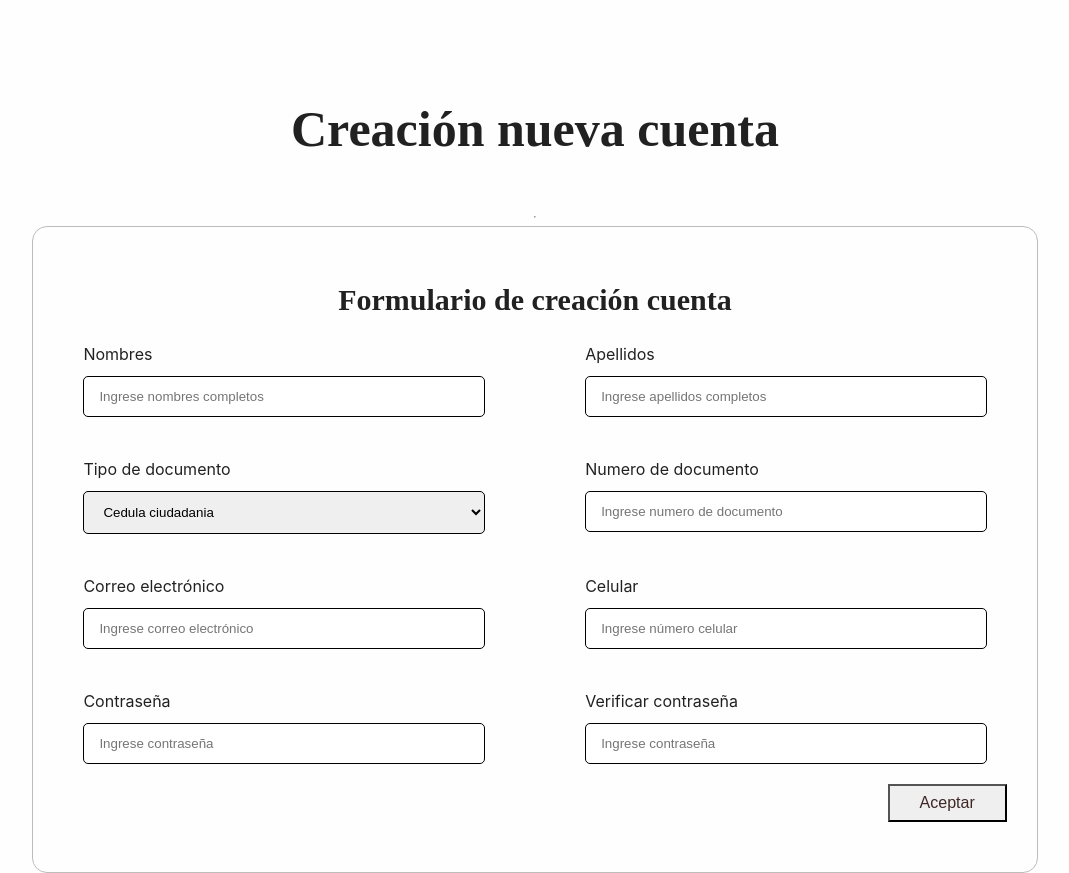
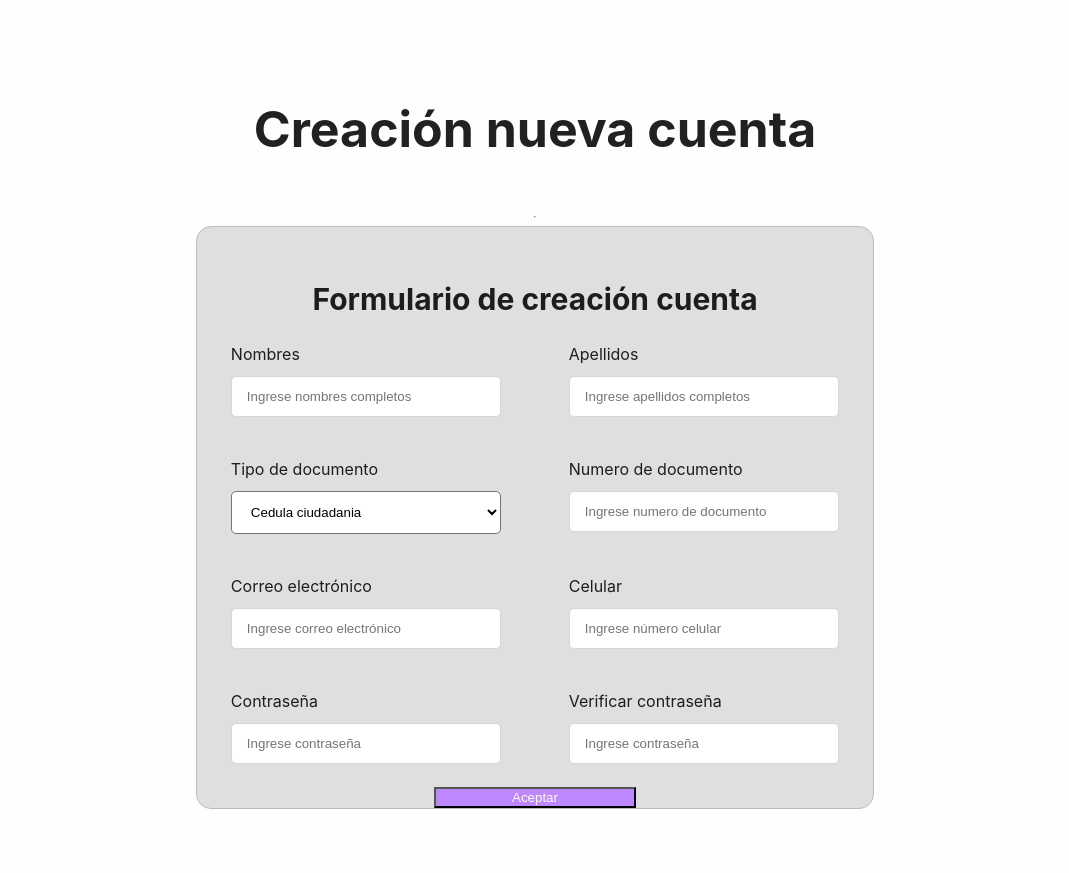
Before and after one commit to Yequi-2023/front_yequi.github.io, a React (Vite) app: page /crear_usuario in a window 1280 px wide. Shown: the whole page, without its empty margins (105-1174 px from the left). After the commit the page ends 809 px from the top, so only its background shows below. Built offline with nearby package versions, Linux system fonts and the light colour scheme.

Commit message:
se agrega estilos al formulario de crear cuenta

```diff
--- a/src/components/FormNuevaCuenta.jsx
+++ b/src/components/FormNuevaCuenta.jsx
@@ -1,83 +1,128 @@
-import { useState } from 'react'
+import { useState } from "react";
+
 //import './App.css'
-import '../styles/formNuevaCuenta.css'
+import "../styles/formNuevaCuenta.css";
 
 function FormNuevaCuenta() {
-    const [form, setForm] = useState([])
+  const [form, setForm] = useState([]);
 
   return (
     <div className="FormNuevaCuenta">
-
-            <section className="nuevaCuenta" >
+      <section className="nuevaCuenta">
         <div className="CNuevaCuenta">
           <h2>Creación nueva cuenta</h2>
           <hr />
           <div className="CFormulario">
             <h2>Formulario de creación cuenta</h2>
-                        <form className="formulario" onSubmit={ev => {
+            <form
+              className="formulario"
+              onSubmit={(ev) => {
                 ev.preventDefault();
-                            let nombre = ev.target.nombres.value
-                            let apellido = ev.target.apellidos.value
-                            let documento = ev.target.documento.value
-                            let email = ev.target.correo.value
-                            let celular = ev.target.celular.value
-                            let contraseña = ev.target.contraseña.value
-                            let contraseña2 = ev.target.verificar.value
-                            setForm([nombre, apellido, documento, email, celular, contraseña, contraseña2])
-                        }}>
+                let nombre = ev.target.nombres.value;
+                let apellido = ev.target.apellidos.value;
+                let documento = ev.target.documento.value;
+                let email = ev.target.correo.value;
+                let celular = ev.target.celular.value;
+                let contraseña = ev.target.contraseña.value;
+                let contraseña2 = ev.target.verificar.value;
+                setForm([
+                  nombre,
+                  apellido,
+                  documento,
+                  email,
+                  celular,
+                  contraseña,
+                  contraseña2,
+                ]);
+              }}
+            >
               <div className="contenedorFormulario">
-                                <div >
-                                    <label for="nombres" >Nombres</label>
-                                    <input type="text" name="nombres"
-                                        placeholder="Ingrese nombres completos" required />
+                <div>
+                  <label for="nombres">Nombres</label>
+                  <input
+                    type="text"
+                    name="nombres"
+                    placeholder="Ingrese nombres completos"
+                    required
+                  />
                 </div>
-                                <div >
+                <div>
                   <label for="apellidos">Apellidos</label>
-                                    <input type="text" name="apellidos" placeholder="Ingrese apellidos completos" required />
+                  <input
+                    type="text"
+                    name="apellidos"
+                    placeholder="Ingrese apellidos completos"
+                    required
+                  />
                 </div>
-                                <div >
+                <div>
                   <label for="tipoDocumento">Tipo de documento</label>
-                                    <select name="tipoDocumento" >
+                  <select name="tipoDocumento">
                     <option value="value1">Cedula ciudadania</option>
                     <option value="value2">Cedula extranjeria</option>
                     <option value="value3">Tarjeta de identidad</option>
                   </select>
                 </div>
-                                <div >
+                <div>
                   <label for="documento">Numero de documento</label>
-                                    <input type="text" name="documento"
-                                        placeholder="Ingrese numero de documento" required />
+                  <input
+                    type="text"
+                    name="documento"
+                    placeholder="Ingrese numero de documento"
+                    required
+                  />
                 </div>
-                                <div >
+                <div>
                   <label for="correo">Correo electrónico</label>
-                                    <input type="email" name="correo" placeholder="Ingrese correo electrónico" required />
+                  <input
+                    type="email"
+                    name="correo"
+                    placeholder="Ingrese correo electrónico"
+                    required
+                  />
                 </div>
-                                <div >
+                <div>
                   <label for="celular">Celular</label>
-                                    <input type="number" name="celular"
-                                        placeholder="Ingrese número celular" maxlength={"10"} minlength={"10"} required />
+                  <input
+                    type="number"
+                    name="celular"
+                    placeholder="Ingrese número celular"
+                    maxlength={"10"}
+                    minlength={"10"}
+                    required
+                  />
                 </div>
-                                <div >
+                <div>
                   <label for="contraseña">Contraseña</label>
-                                    <input type="password" name="contraseña"
-                                        placeholder="Ingrese contraseña" maxlength={"4"} minlength={"4"} required />
+                  <input
+                    type="password"
+                    name="contraseña"
+                    placeholder="Ingrese contraseña"
+                    maxlength={"4"}
+                    minlength={"4"}
+                    required
+                  />
                 </div>
-                                <div >
+                <div>
                   <label for="verificar">Verificar contraseña</label>
-                                    <input type="password" name="verificar"
-                                        placeholder="Ingrese contraseña" maxlength={"4"} minlength={"4"} required />
+                  <input
+                    type="password"
+                    name="verificar"
+                    placeholder="Ingrese contraseña"
+                    maxlength={"4"}
+                    minlength={"4"}
+                    required
+                  />
+                </div>
               </div>
 
-                            </div>
-
-                            <button type="submit" >Aceptar</button>
-
+              <button type="submit">Aceptar</button>
             </form>
           </div>
         </div>
       </section>
     </div>
-    )
+  );
 }
 
-export default FormNuevaCuenta
+export default FormNuevaCuenta;
--- a/src/styles/formNuevaCuenta.css
+++ b/src/styles/formNuevaCuenta.css
@@ -7,7 +7,7 @@
 }
 
 .CNuevaCuenta {
-    width: 98%;
+  width: 88%;
   display: flex;
   justify-content: center;
   align-items: center;
@@ -16,19 +16,18 @@
 }
 
 .CNuevaCuenta h2 {
-    font-family: Avenir;
   padding-top: 50px;
   font-size: 50px;
 }
 
 .CNuevaCuenta p {
   width: 80%;
-    font-family: Avenir;
   font-size: 20px;
 }
 
 .CFormulario {
-    width: 80%;
+  background: #dfdfdf;
+  width: 60%;
   display: flex;
   justify-content: center;
   align-items: center;
@@ -38,7 +37,6 @@
 }
 
 .CFormulario h2 {
-    font-family: Avenir;
   margin: 0;
   font-size: 30px;
 }
@@ -48,6 +46,8 @@
 }
 
 .contenedorFormulario {
+  background: #dfdfdf;
+
   width: 100%;
   display: flex;
   justify-content: space-around;
@@ -64,22 +64,20 @@
 
 .contenedorFormulario input,
 .contenedorFormulario select {
+  background: white;
   margin-top: 10px;
   padding: 12px 15px;
-    border: 1px solid #000;
   border-radius: 5px;
 }
 
 input {
+  background: white;
   border: 1px solid #d6d6d6;
 }
 
 .formulario button {
-    display: flex;
-    margin: 0 30px 50px auto;
-    padding: 8px 30px;
-    font-size: 16px;
-    color: #3f2727;
-    border-color: #000;
-    text-decoration: none;
+  margin: auto !important;
+  width: 30% !important;
+  background-color: #bc87ff !important;
+  color: #fff;
 }
```
Lines whose indentation alone changed are shown as unchanged.
